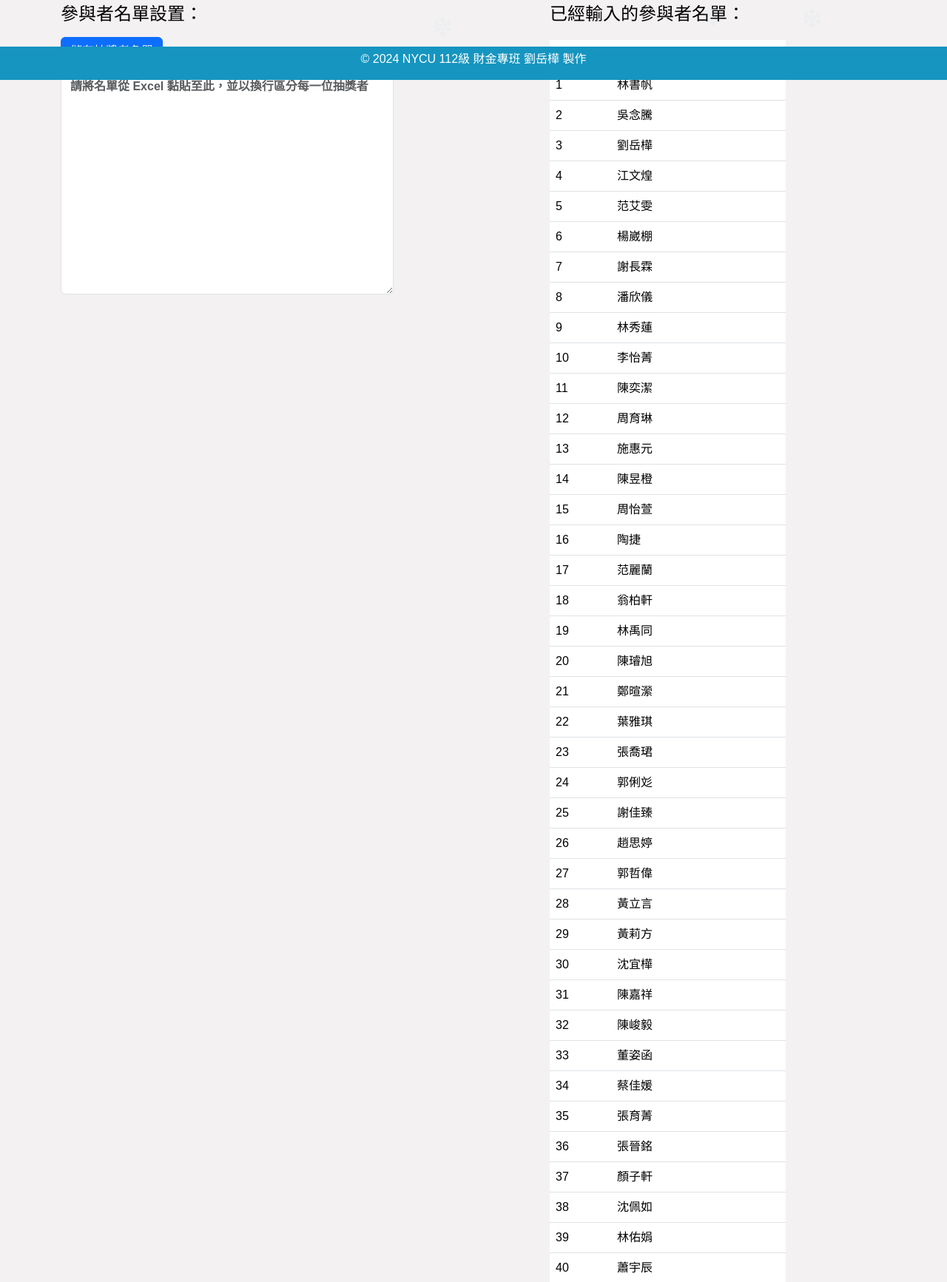
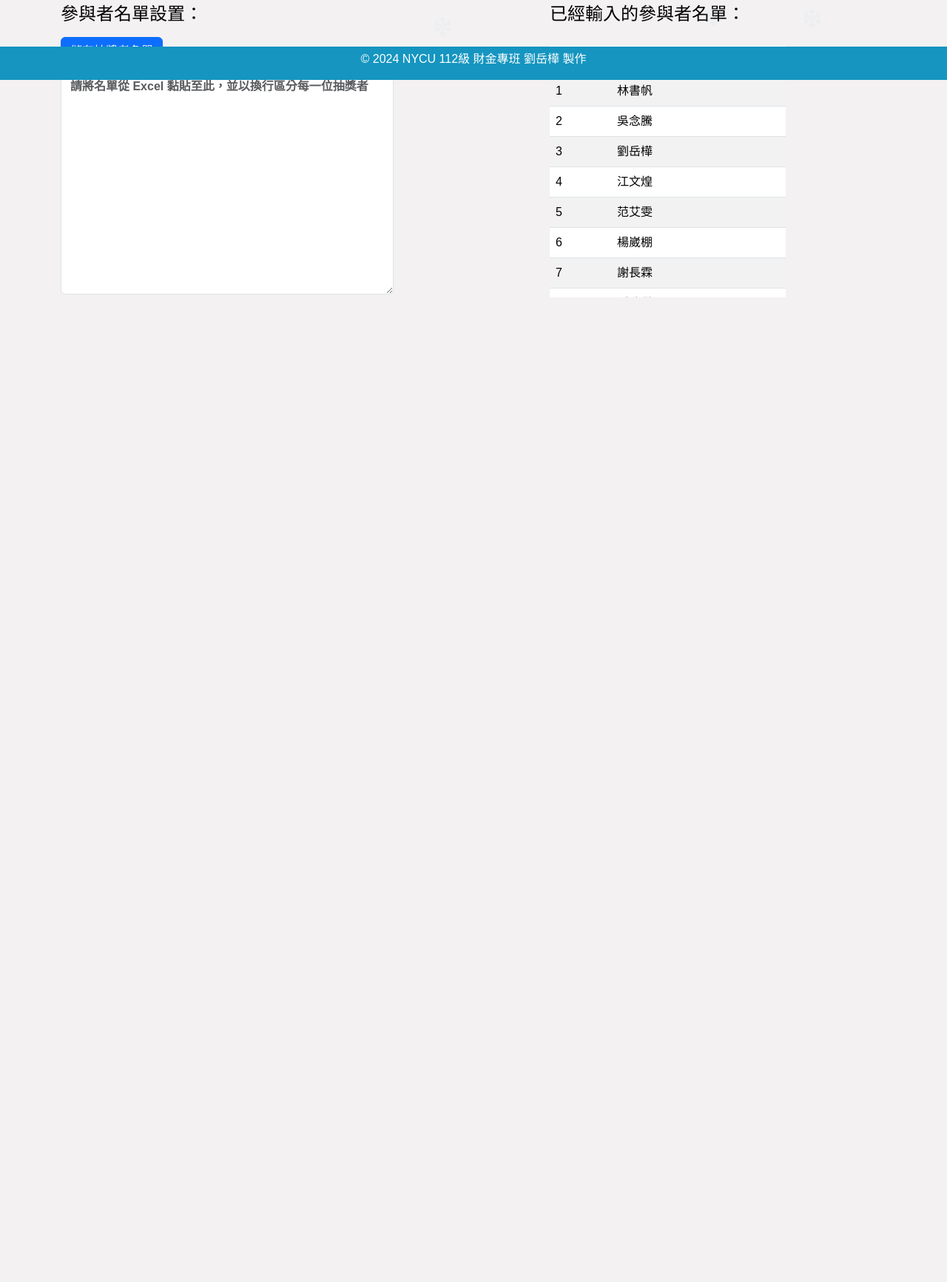
Before and after one commit to Yuehua-Liu/nycu-lottery-site, a Django app: page /lottery_setup/ in a window 1280 px wide. Shown: the part 692-2425 px from the top of the page at 74% size. After the commit the page ends 1094 px from the top, so only its background shows below. Run offline with Django 4.2, Linux system fonts and the light colour scheme; data comes from the database, SQL or seed files in the repository; both versions use the stored data as it was after the commit; data that the repository does not hold is empty; some libraries are stand-ins or nearby versions.

Commit message:
fix participant table

```diff
--- a/lottery_site/lottery/static/css/custom.css
+++ b/lottery_site/lottery/static/css/custom.css
@@ -178,6 +178,7 @@
 
 .participants_table {
     width: 70%;
+    margin-bottom: 30px;
 }
 
 /* -----------------draw_lottery.html----------------- */
--- a/lottery_site/lottery/templates/lottery/lottery_setup.html
+++ b/lottery_site/lottery/templates/lottery/lottery_setup.html
@@ -72,8 +72,9 @@
                 {% if participants %}
                     <div class="table-container flex-grow-1">
                         <h4>已經輸入的參與者名單：</h4>
-                        <table class="table participants_table">
-                            <thead>
+                        <div class="table-responsive" style="max-height: 360px; overflow-y: auto;">
+                            <table class="table table-striped table-hover participants_table">
+                                <thead class="thead-dark">
                                     <tr>
                                         <th>#</th>
                                         <th>參與者名稱</th>
@@ -89,6 +90,7 @@
                                 </tbody>
                             </table>
                         </div>
+                    </div>
                 {% endif %}
             </div>
 
```
Also changed, not shown: lottery_site/db.sqlite3. Lines whose indentation alone changed are shown as unchanged.
